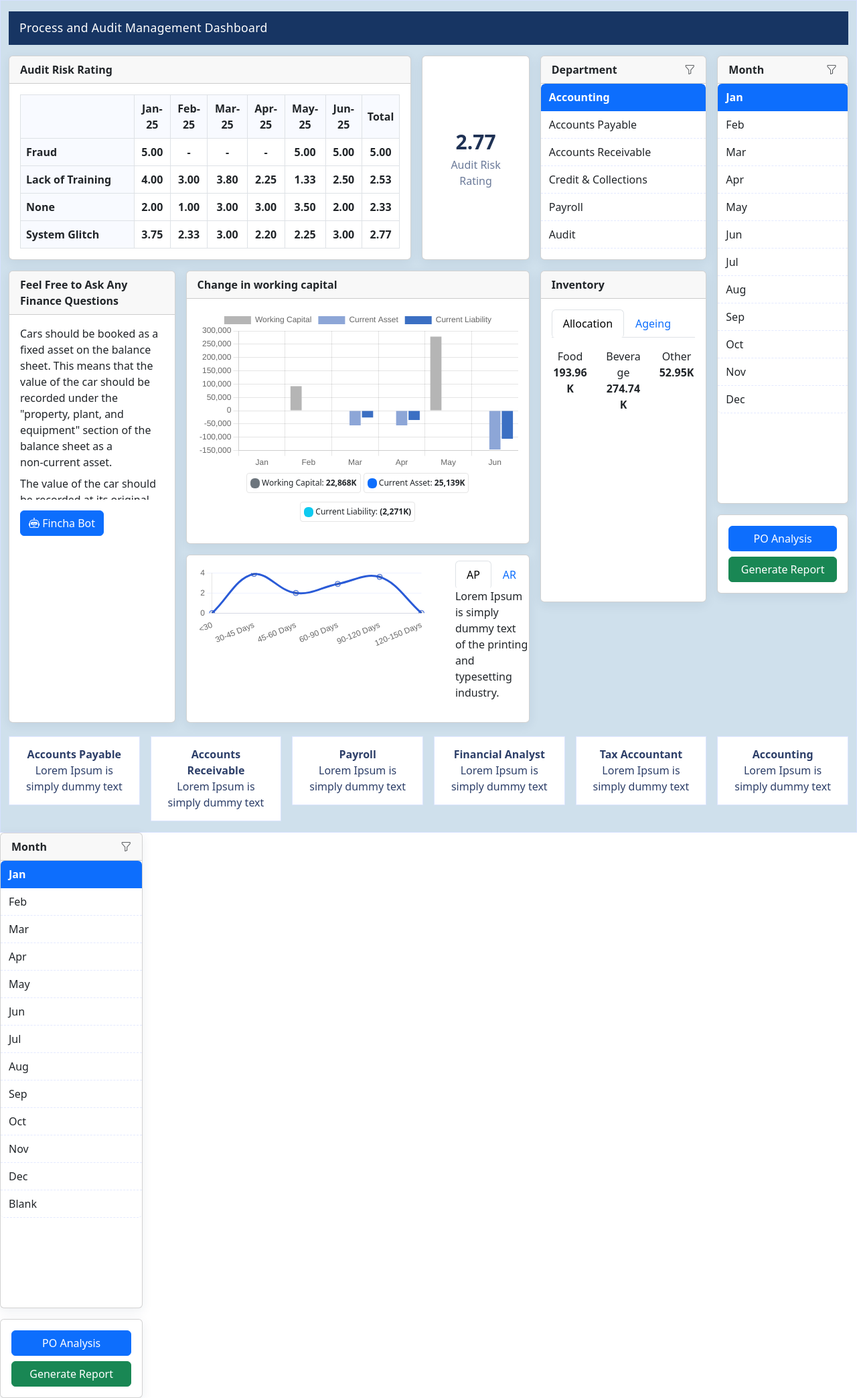
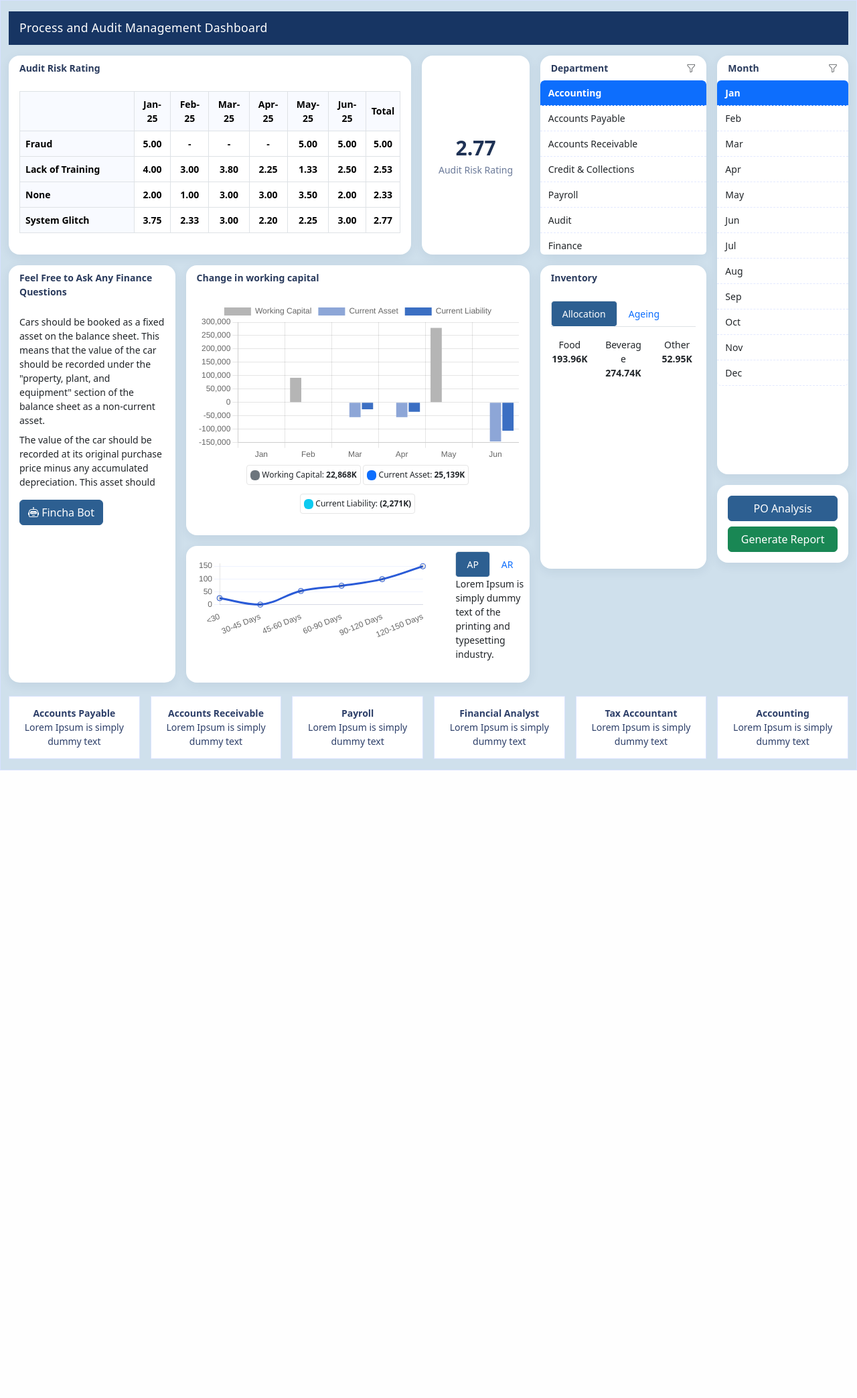
Before and after one commit to Sagarkacpl/school-csv-project, a PHP site: page / in a window 1280 px wide. Shown: the whole page at 67% size. After the commit the page ends 1150 px from the top, so only its background shows below. Run offline with PHP 8.4, Linux system fonts and the light colour scheme; data comes from the database, SQL or seed files in the repository; a map, chart or similar area stays blank; some libraries are stand-ins or nearby versions.

Commit message:
AP and AR graph is working now

```diff
--- /dev/null
+++ b/ap_fetch_data.php
@@ -0,0 +1,25 @@
+<?php
+include "db.php"; // apna DB connection file
+
+$month = $_POST['month'] ?? '';
+
+$ageGroups = [
+    "<30"      => "ageing_days < 30",
+    "30-45"    => "ageing_days BETWEEN 30 AND 45",
+    "45-60"    => "ageing_days BETWEEN 45 AND 60",
+    "60-90"    => "ageing_days BETWEEN 60 AND 90",
+    "90-120"   => "ageing_days BETWEEN 90 AND 120",
+    "120-150"  => "ageing_days BETWEEN 120 AND 150"
+];
+
+$data = [];
+
+foreach ($ageGroups as $condition) {
+    $sql = "SELECT AVG(ageing_days) as avg_delay FROM ap_ageing WHERE MONTH(month) = '$month' AND deleted_status = 0 AND $condition";
+    $result = mysqli_query($db, $sql);
+    $row = mysqli_fetch_assoc($result);
+    $data[] = $row['avg_delay'] ? round($row['avg_delay'], 2) : 0;
+}
+
+echo json_encode($data);
+?>
--- /dev/null
+++ b/ar_fetch_data.php
@@ -0,0 +1,25 @@
+<?php
+include "db.php"; // apna DB connection file
+
+$month = $_POST['month'] ?? '';
+
+$ageGroups = [
+    "<30"      => "ageing_days < 30",
+    "30-45"    => "ageing_days BETWEEN 30 AND 45",
+    "45-60"    => "ageing_days BETWEEN 45 AND 60",
+    "60-90"    => "ageing_days BETWEEN 60 AND 90",
+    "90-120"   => "ageing_days BETWEEN 90 AND 120",
+    "120-150"  => "ageing_days BETWEEN 120 AND 150"
+];
+
+$data = [];
+
+foreach ($ageGroups as $condition) {
+    $sql = "SELECT AVG(ageing_days) as avg_delay FROM ar_ageing WHERE MONTH(month) = '$month' AND deleted_status = 0 AND $condition";
+    $result = mysqli_query($db, $sql);
+    $row = mysqli_fetch_assoc($result);
+    $data[] = $row['avg_delay'] ? round($row['avg_delay'], 2) : 0;
+}
+
+echo json_encode($data);
+?>
--- /dev/null
+++ b/db.php
@@ -0,0 +1,6 @@
+<?php
+
+$db = mysqli_connect('localhost','root','','admin_panel');
+if(!$db) {
+    die("Connection failed: " . mysqli_connect_error());
+}
--- a/index.php
+++ b/index.php
@@ -13,6 +13,8 @@
   <!-- Chart.js -->
   <script src="./assets/js/chart.umd.min.js"></script>
   <script src="./assets/js/plotly-latest.min.js"></script>
+  <script src="https://code.jquery.com/jquery-3.6.0.min.js"></script>
+
 </head>
 
 <body>
@@ -209,7 +211,7 @@
                       </div>
                     </div>
                     <div class="tab-pane fade" id="bar-chart-2" role="tabpanel" aria-labelledby="bar-chart-2">
-                      2222222
+                      <canvas id="arlineDelay" height="110"></canvas>
                     </div>
                   </div>
                 </div>
@@ -283,21 +285,7 @@
         </div>
       </div>
       <!-- SIDEBAR -->
-      <!DOCTYPE html>
-      <html lang="en">
 
-      <head>
-        <meta charset="UTF-8">
-        <meta name="viewport" content="width=device-width, initial-scale=1.0">
-        <title>Original Design Fixed</title>
-        <!-- Bootstrap CSS -->
-        <link href="https://cdnjs.cloudflare.com/ajax/libs/bootstrap/5.3.0/css/bootstrap.min.css" rel="stylesheet">
-        <!-- Bootstrap Icons -->
-        <link href="https://cdnjs.cloudflare.com/ajax/libs/bootstrap-icons/1.10.0/font/bootstrap-icons.min.css"
-          rel="stylesheet">
-      </head>
-
-      <body>
         <aside class="col-lg-2 col-12 sidebar">
           <div class="row g-3">
             <div class="col-12">
@@ -310,40 +298,40 @@
                   <div class="list-group list-compact month-group">
                     <!-- Months as radio -->
                     <label class="list-group-item active">
-                      <input type="radio" name="month" value="Jan" checked> Jan
+                      <input type="radio" name="month" value="01" checked> Jan
                     </label>
                     <label class="list-group-item">
-                      <input type="radio" name="month" value="Feb"> Feb
+                      <input type="radio" name="month" value="02"> Feb
                     </label>
                     <label class="list-group-item">
-                      <input type="radio" name="month" value="Mar"> Mar
+                      <input type="radio" name="month" value="03"> Mar
                     </label>
                     <label class="list-group-item">
-                      <input type="radio" name="month" value="Apr"> Apr
+                      <input type="radio" name="month" value="04"> Apr
                     </label>
                     <label class="list-group-item">
-                      <input type="radio" name="month" value="May"> May
+                      <input type="radio" name="month" value="05"> May
                     </label>
                     <label class="list-group-item">
-                      <input type="radio" name="month" value="Jun"> Jun
+                      <input type="radio" name="month" value="06"> Jun
                     </label>
                     <label class="list-group-item">
-                      <input type="radio" name="month" value="Jul"> Jul
+                      <input type="radio" name="month" value="07"> Jul
                     </label>
                     <label class="list-group-item">
-                      <input type="radio" name="month" value="Aug"> Aug
+                      <input type="radio" name="month" value="08"> Aug
                     </label>
                     <label class="list-group-item">
-                      <input type="radio" name="month" value="Sep"> Sep
+                      <input type="radio" name="month" value="09"> Sep
                     </label>
                     <label class="list-group-item">
-                      <input type="radio" name="month" value="Oct"> Oct
+                      <input type="radio" name="month" value="10"> Oct
                     </label>
                     <label class="list-group-item">
-                      <input type="radio" name="month" value="Nov"> Nov
+                      <input type="radio" name="month" value="11"> Nov
                     </label>
                     <label class="list-group-item">
-                      <input type="radio" name="month" value="Dec"> Dec
+                      <input type="radio" name="month" value="12"> Dec
                     </label>
                   </div>
                 </div>
@@ -440,14 +428,27 @@
       }
     });
     // Average Delay Days (Line)
-    const lineCtx = document.getElementById('lineDelay');
-    new Chart(lineCtx, {
+    let lineChart;
+
+    function loadChartData(month) {
+      $.ajax({
+        url: "ap_fetch_data.php",   // backend PHP file
+        type: "POST",
+        data: { month: month },
+        dataType: "json",
+        success: function(response) {
+          if (lineChart) {
+            lineChart.destroy(); // destroy old chart
+          }
+
+          const ctx = document.getElementById('lineDelay');
+          lineChart = new Chart(ctx, {
             type: 'line',
             data: {
               labels: ['<30', '30-45 Days', '45-60 Days', '60-90 Days', '90-120 Days', '120-150 Days'],
               datasets: [{
                 label: 'Avg Delay (days)',
-          data: [0, 3.9, 2, 2.9, 3.6, 0],
+                data: response,
                 fill: false,
                 tension: .4,
                 pointRadius: 4,
@@ -456,9 +457,97 @@
             },
             options: {
               plugins: { legend: { display: false } },
-        scales: { y: { min: 0, max: 4, grid: { color: '#eef2ff' } }, x: { grid: { display: false } } }
+              scales: {
+                y: { beginAtZero: true, grid: { color: '#eef2ff' } },
+                x: { grid: { display: false } }
+              }
             }
           });
+        }
+      });
+    }
+
+    // 🔹 On load (default checked month)
+    window.onload = function() {
+      const defaultMonth = document.querySelector("input[name='month']:checked").value;
+      loadChartData(defaultMonth);
+    };
+
+    // 🔹 On change & On click for radio buttons
+    document.querySelectorAll(".month-group label").forEach(label => {
+      label.addEventListener("click", function() {
+        const radio = this.querySelector("input[name='month']");
+        radio.checked = true;
+
+        // active class toggle
+        document.querySelectorAll(".month-group label").forEach(l => l.classList.remove("active"));
+        this.classList.add("active");
+
+        loadChartData(radio.value);
+      });
+    });
+
+    let arlineChart;
+
+function loadARChartData(month) {
+  $.ajax({
+    url: "ar_fetch_data.php",   // backend PHP file
+    type: "POST",
+    data: { month: month },
+    dataType: "json",
+    success: function(response) {
+      if (arlineChart) {
+        arlineChart.destroy(); // destroy old chart
+      }
+
+      const ctx = document.getElementById('arlineDelay');
+      arlineChart = new Chart(ctx, {
+        type: 'line',
+        data: {
+          labels: ['<30', '30-45 Days', '45-60 Days', '60-90 Days', '90-120 Days', '120-150 Days'],
+          datasets: [{
+            label: 'Avg Delay (days)',
+            data: response,
+            fill: false,
+            tension: .4,
+            pointRadius: 4,
+            borderColor: '#2a5bd7'
+          }]
+        },
+        options: {
+          plugins: { legend: { display: false } },
+          scales: {
+            y: { beginAtZero: true, grid: { color: '#eef2ff' } },
+            x: { grid: { display: false } }
+          }
+        }
+      });
+    }
+  });
+}
+
+// 🔹 On load (default checked month) for AR chart
+window.addEventListener('load', function() {
+  const defaultMonth = document.querySelector("input[name='month']:checked").value;
+  loadARChartData(defaultMonth);
+});
+
+// 🔹 On change & On click for radio buttons for AR chart
+document.querySelectorAll(".month-group label").forEach(label => {
+  label.addEventListener("click", function() {
+    const radio = this.querySelector("input[name='month']");
+    radio.checked = true;
+
+    // active class toggle
+    document.querySelectorAll(".month-group label").forEach(l => l.classList.remove("active"));
+    this.classList.add("active");
+
+    loadARChartData(radio.value);
+  });
+});
+
+
+
     // Audit Status (Doughnut)
     const donut = document.getElementById('donutStatus');
     new Chart(donut, {
@@ -558,101 +647,7 @@
     Plotly.newPlot('sunburstChart', data, layout, { displayModeBar: false });
   </script>
   <script src="./assets/js/bootstrap.bundle.min.js"></script>
-  <!DOCTYPE html>
-  <html lang="en">
 
-  <head>
-    <meta charset="UTF-8">
-    <meta name="viewport" content="width=device-width, initial-scale=1.0">
-    <title>Original Design Fixed</title>
-    <!-- Bootstrap CSS -->
-    <link href="https://cdnjs.cloudflare.com/ajax/libs/bootstrap/5.3.0/css/bootstrap.min.css" rel="stylesheet">
-    <!-- Bootstrap Icons -->
-    <link href="https://cdnjs.cloudflare.com/ajax/libs/bootstrap-icons/1.10.0/font/bootstrap-icons.min.css"
-      rel="stylesheet">
-  </head>
-
-  <body>
-    <aside class="col-lg-2 col-12 sidebar">
-      <div class="row g-3">
-        <div class="col-12">
-          <div class="card h-100">
-            <div class="card-header d-flex align-items-center justify-content-between">
-              <span>Month</span>
-              <span class="text-muted"><i class="bi bi-funnel"></i></span>
-            </div>
-            <div class="card-body p-0">
-              <div class="list-group list-compact">
-                <!-- Months as radio -->
-                <label class="list-group-item active">
-                  <input type="radio" name="month" value="Jan" checked> Jan
-                </label>
-                <label class="list-group-item">
-                  <input type="radio" name="month" value="Feb"> Feb
-                </label>
-                <label class="list-group-item">
-                  <input type="radio" name="month" value="Mar"> Mar
-                </label>
-                <label class="list-group-item">
-                  <input type="radio" name="month" value="Apr"> Apr
-                </label>
-                <label class="list-group-item">
-                  <input type="radio" name="month" value="May"> May
-                </label>
-                <label class="list-group-item">
-                  <input type="radio" name="month" value="Jun"> Jun
-                </label>
-                <label class="list-group-item">
-                  <input type="radio" name="month" value="Jul"> Jul
-                </label>
-                <label class="list-group-item">
-                  <input type="radio" name="month" value="Aug"> Aug
-                </label>
-                <label class="list-group-item">
-                  <input type="radio" name="month" value="Sep"> Sep
-                </label>
-                <label class="list-group-item">
-                  <input type="radio" name="month" value="Oct"> Oct
-                </label>
-                <label class="list-group-item">
-                  <input type="radio" name="month" value="Nov"> Nov
-                </label>
-                <label class="list-group-item">
-                  <input type="radio" name="month" value="Dec"> Dec
-                </label>
-                <label class="list-group-item">
-                  <input type="radio" name="month" value="Blank"> Blank
-                </label>
-              </div>
-            </div>
-          </div>
-          <!-- Action Buttons -->
-          <div class="card p-3 mt-3">
-            <button type="button" class="btn btn-primary mb-2 w-100">PO Analysis</button>
-            <button type="button" class="btn btn-success w-100">Generate Report</button>
-          </div>
-        </div>
-      </div>
-    </aside>
-    <style>
-      /* Hide default radio dots */
-      input[type="radio"] {
-        display: none;
-      }
-
-      /* Label as selectable item */
-      .list-group-item {
-        cursor: pointer;
-        transition: background 0.2s, color 0.2s;
-      }
-
-      /* Active (selected) state */
-      .list-group-item.active {
-        background-color: #0d6efd !important;
-        color: #fff !important;
-        font-weight: bold;
-      }
-    </style>
     <script>
       // Reusable function for each group
       function setupRadioGroup(containerSelector) {
```
Lines whose indentation alone changed are shown as unchanged.
